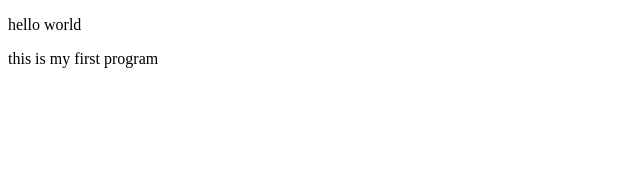
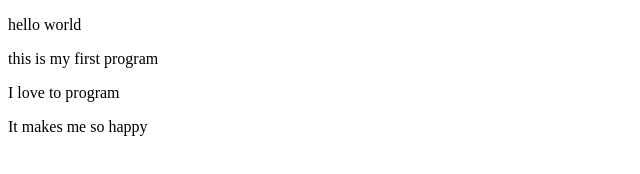
Before and after one commit to PhilusTHEO/test1, a plain HTML site: page index.html in a window 1280 px wide. Shown: the whole page, without its empty margins (0-640 px from the left). Drawn offline with Linux system fonts and the light colour scheme.

Commit message:
second change

```diff
--- a/ptag.html
+++ b/index.html
@@ -8,5 +8,7 @@
 <body>
     <p>hello world</p>
     <p>this is my first program</p>
+    <p>I love to program</p>
+    <p>It makes me so happy</p>
 </body>
 </html>
```
